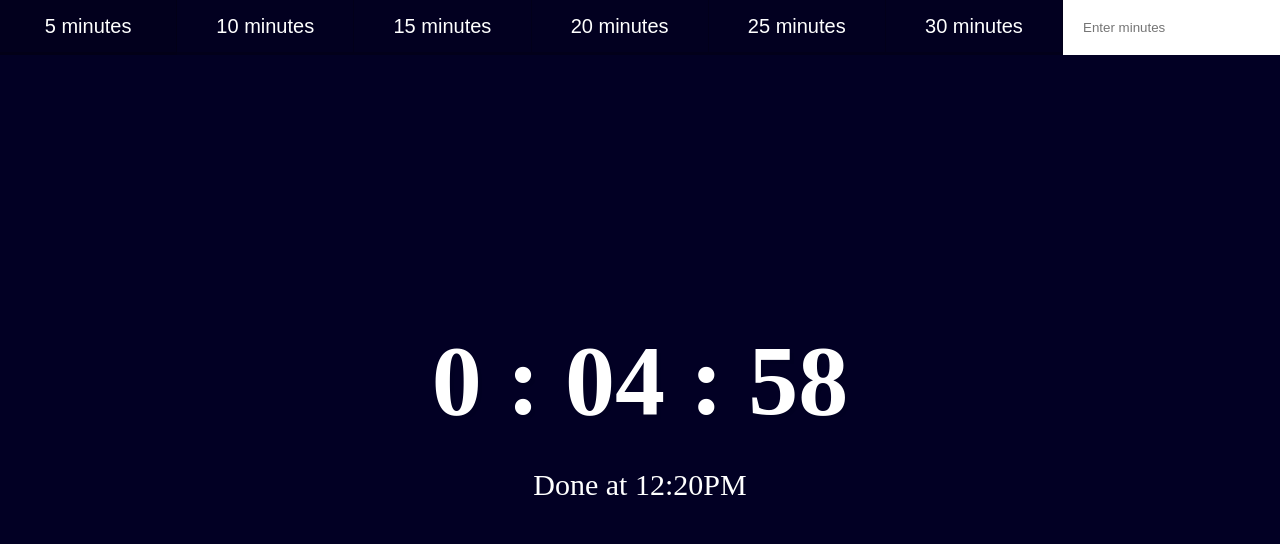
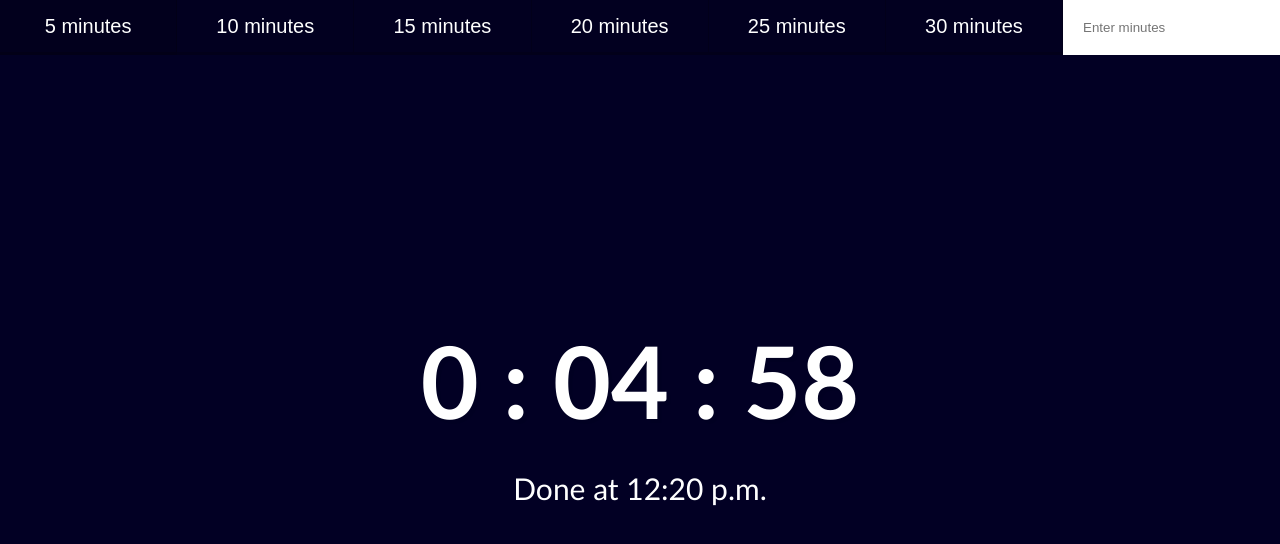
Before and after one commit to rdargali/no-audio-timer, a plain HTML site: page index.html in a window 1280 px wide. Both pictures are taken after a click on the button "5 minutes". Drawn offline with Linux system fonts and the light colour scheme.

Commit message:
add favicon, font family, and 12 am correctly displaying 12 not 0

```diff
--- a/index.css
+++ b/index.css
@@ -1,6 +1,7 @@
 html {
   box-sizing: border-box;
   font-size: 10px;
+  font-family: "Trebuchet MS", Helvetica, sans-serif;
   background: rgb(2, 0, 36);
 
   /* css to insert dynamically vvv */
--- a/index.html
+++ b/index.html
@@ -5,6 +5,7 @@
     <meta charset="UTF-8">
     <meta name="viewport" content="width=device-width, initial-scale=1.0">
     <title>Siren Timer</title>
+    <link rel="shortcut icon" href="https://img.icons8.com/ultraviolet/50/000000/siren.png" type="image/x-icon">
     <link rel="stylesheet" href="index.css">
 </head>
 
--- a/index.js
+++ b/index.js
@@ -12,7 +12,7 @@ const timerGo = (seconds) => {
 
   countdown = setInterval(() => {
     const secondsLeft = Math.round((then - Date.now()) / 1000);
-    //make sure timer doesn't go below zero
+    //stopping timer at 0
     if (secondsLeft < 0) {
       clearInterval(countdown);
 
@@ -42,29 +42,14 @@ const displayTimeLeft = (seconds) => {
 const displayEndTime = (timestamp) => {
   const end = new Date(timestamp);
   const hour = end.getHours();
-  muricanHour = hour > 12 ? hour - 12 : hour;
-  const ampm = hour >= 12 ? "PM" : "AM";
+  const muricanHour = hour > 12 ? hour - 12 : hour == 0 ? 12 : hour;
+  const ampm = hour >= 12 ? "p.m." : "a.m.";
   const minutes = end.getMinutes();
   adjustedMinutes = minutes < 10 ? `0${minutes}` : minutes;
   endTime.innerHTML = isNaN(timestamp)
     ? ""
-    : `Done at ${muricanHour}:${adjustedMinutes}${ampm}`;
+    : `Done at ${muricanHour}:${adjustedMinutes} ${ampm}`;
 };
-
-// const sirenTimerAlert = (index) => {
-//   let colors = [
-//     "linear-gradient(90deg,rgb(37, 52, 182) 0%,rgba(31, 31, 215, 1) 35%,rgb(0, 89, 255) 100%)",
-//     "linear-gradient(90deg,rgb(224, 31, 31) 0%,rgb(165, 34, 17) 35%,rgb(245, 2, 2) 100%)",
-//   ];
-
-//   let body = document.querySelector("body");
-
-//   body.style.background = colors[index];
-//   index++;
-//   if ((index = colors.length)) {
-//     index = 0;
-//   }
-// };
 
 function startTimer() {
   const seconds = parseInt(this.dataset.time);
```
Also changed, not shown: assets/favicon.jpg (added).
